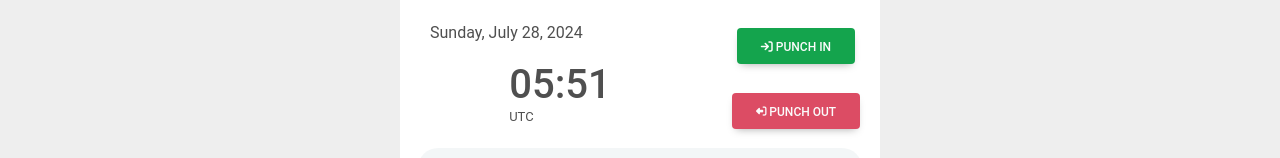
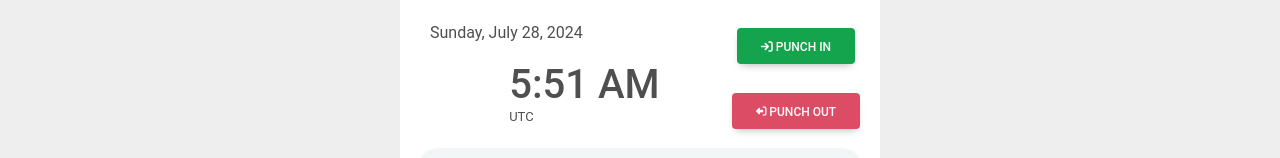
Before and after one commit to AkashAPA/punchapp, a React (Create React App) app: page /newPunch in a window 1280 px wide. Shown: the part 343-501 px from the top of the page. Built offline with nearby package versions, Linux system fonts and the light colour scheme; no server answers.

Commit message:
initial commit

```diff
--- a/src/Components/Pages/NewPunch.jsx
+++ b/src/Components/Pages/NewPunch.jsx
@@ -57,16 +57,21 @@ const NewPunch = () => {
     };
 
     const formatTimeWithoutSeconds = (date) => {
-        const hours = date.getHours().toString().padStart(2, '0');
+        let hours = date.getHours();
         const minutes = date.getMinutes().toString().padStart(2, '0');
-        return `${hours}:${minutes}`;
+        const ampm = hours >= 12 ? 'PM' : 'AM';
+        hours = hours % 12;
+        hours = hours ? hours : 12; // The hour '0' should be '12'
+        return `${hours}:${minutes} ${ampm}`;
     };
 
     const formatTimeForAPI = (date) => {
-        const hours = date.getHours().toString().padStart(2, '0');
+        let hours = date.getHours();
         const minutes = date.getMinutes().toString().padStart(2, '0');
         const seconds = date.getSeconds().toString().padStart(2, '0');
-        const ampm = date.getHours() >= 12 ? 'PM' : 'AM';
+        const ampm = hours >= 12 ? 'PM' : 'AM';
+        hours = hours % 12;
+        hours = hours ? hours : 12; // The hour '0' should be '12'
         return `${hours}:${minutes}:${seconds} ${ampm}`;
     };
 
```
